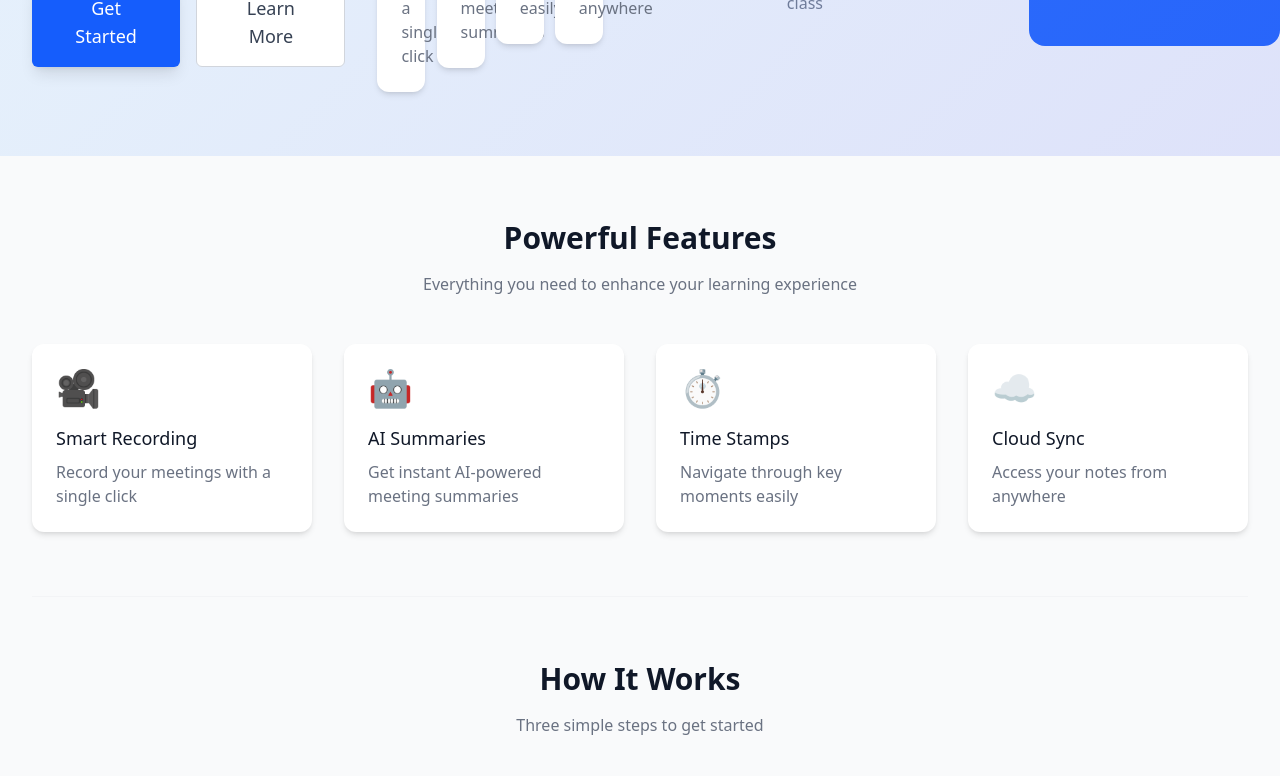
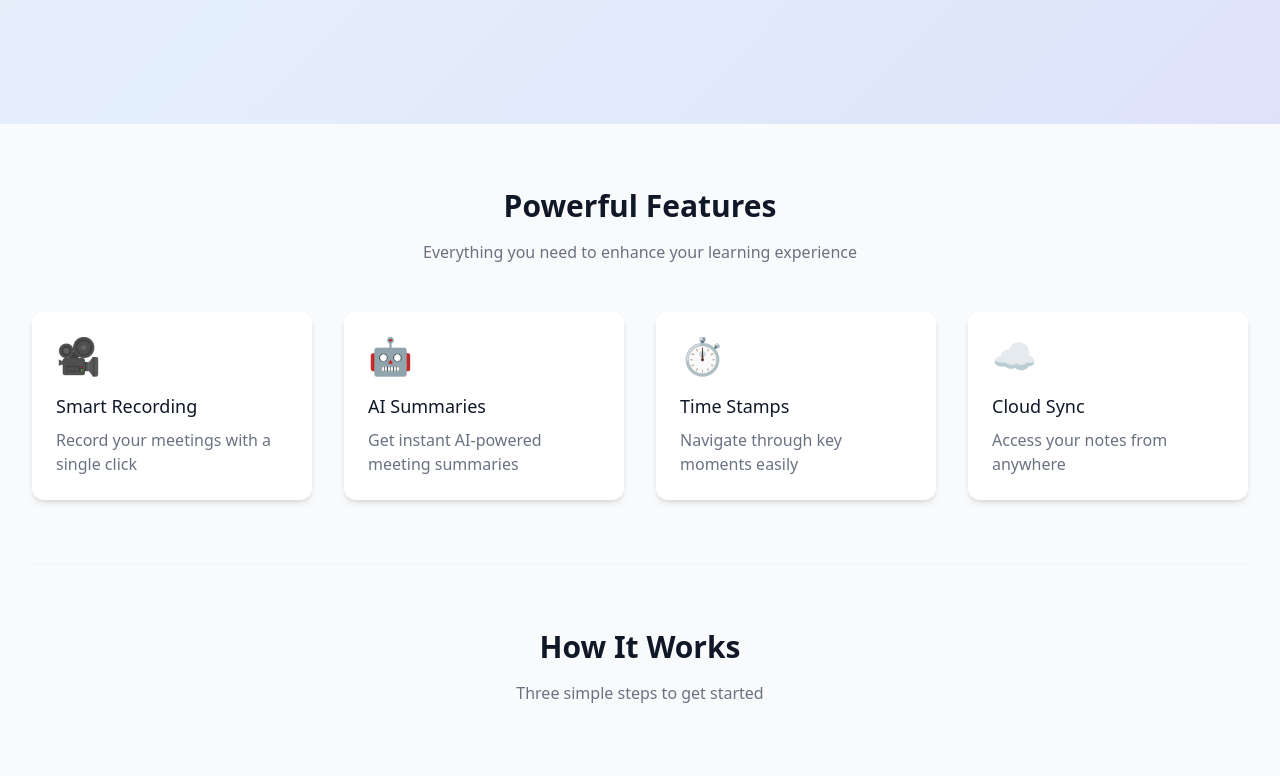
Before and after one commit to keshariamudit24/echo-note, a React (Vite) app in the folder client/: page / in a window 1280 px wide. Shown: the part 580-1356 px from the top of the page. Built offline with nearby package versions, Linux system fonts and the light colour scheme; no server answers.

Commit message:
improved landing page with extension sync

```diff
--- a/client/src/pages/Landing.jsx
+++ b/client/src/pages/Landing.jsx
@@ -36,7 +36,10 @@
             </div>
           </div>
         </div>
+      </div>
 
+      {/* Rest of the content without gradient */}
+      <div className="max-w-7xl mx-auto px-4 sm:px-6 lg:px-8">
         {/* Features Grid */}
         <div id="features" className="py-16">
           <div className="text-center mb-12">
```
